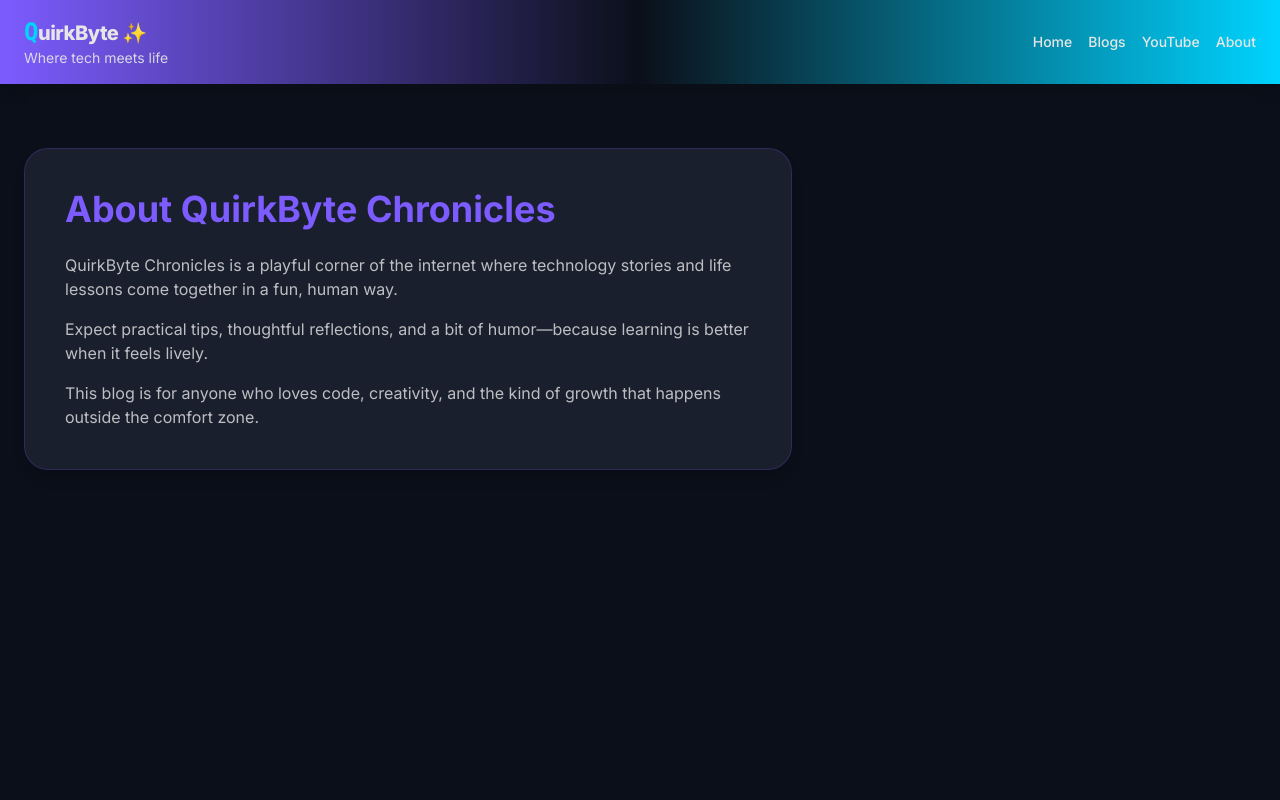
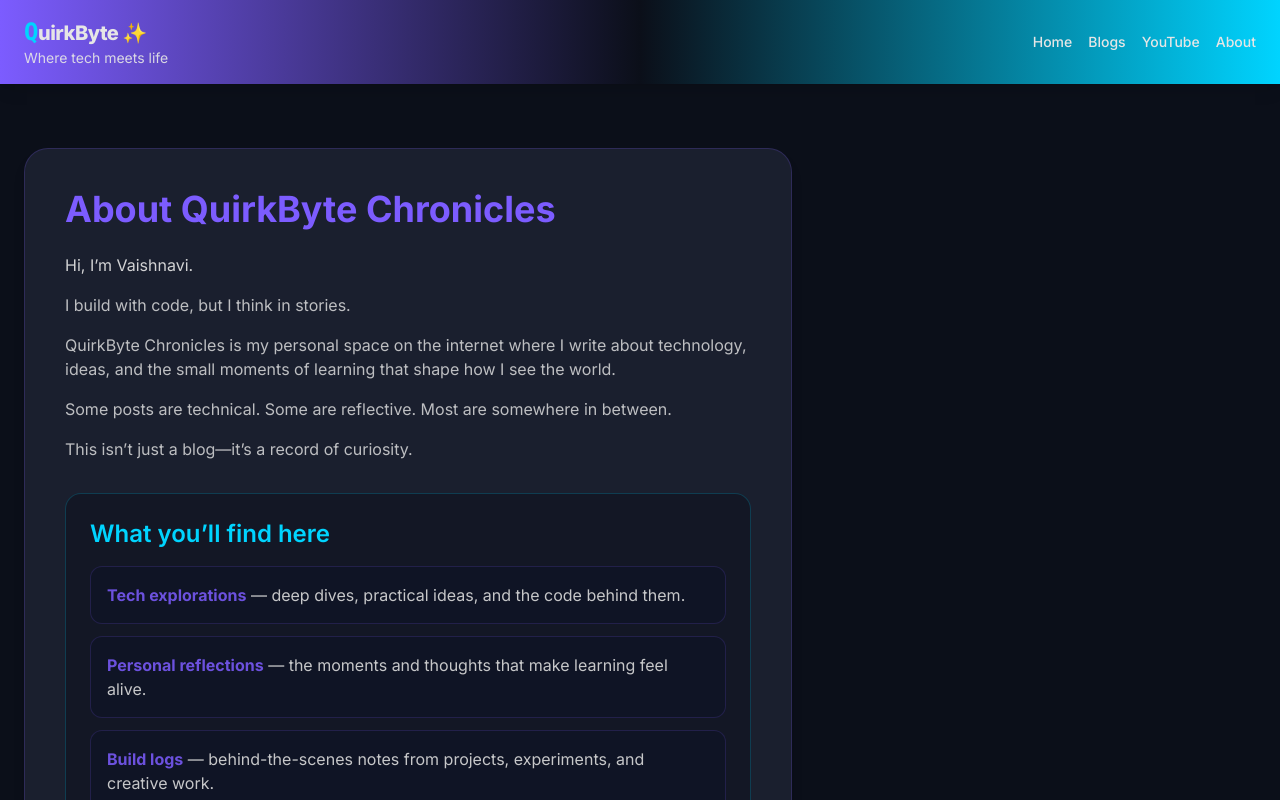
Before and after one commit to VaishnaviSharma1828/quirkbyte-chronicles, a Next.js app: page /quirkbyte-chronicles/about in a window 1280 px wide. Shown: the top 800 px of the page. Built offline with nearby package versions, Linux system fonts and the light colour scheme.

Commit message:
Update About page with personal intro and what you’ll find section

```diff
--- a/app/about/page.tsx
+++ b/app/about/page.tsx
@@ -3,15 +3,39 @@ export default function About() {
     <section className="container mx-auto px-6 py-16">
       <div className="max-w-3xl rounded-3xl bg-[#1a1f2e] p-10 shadow-lg border border-[#7c5cff]/20">
         <h1 className="text-4xl font-bold text-[#7c5cff] mb-6 font-[var(--font-sora)]">About QuirkByte Chronicles</h1>
-        <p className="text-[#e6e6e6] opacity-80 mb-4">
-          QuirkByte Chronicles is a playful corner of the internet where technology stories and life lessons come together in a fun, human way.
+        <p className="text-[#e6e6e6] opacity-90 mb-4">
+          Hi, I’m Vaishnavi.
         </p>
         <p className="text-[#e6e6e6] opacity-80 mb-4">
-          Expect practical tips, thoughtful reflections, and a bit of humor—because learning is better when it feels lively.
+          I build with code, but I think in stories.
         </p>
-        <p className="text-[#e6e6e6] opacity-80">
-          This blog is for anyone who loves code, creativity, and the kind of growth that happens outside the comfort zone.
+        <p className="text-[#e6e6e6] opacity-80 mb-4">
+          QuirkByte Chronicles is my personal space on the internet where I write about technology, ideas, and the small moments of learning that shape how I see the world.
         </p>
+        <p className="text-[#e6e6e6] opacity-80 mb-4">
+          Some posts are technical. Some are reflective. Most are somewhere in between.
+        </p>
+        <p className="text-[#e6e6e6] opacity-80 mb-8">
+          This isn’t just a blog—it’s a record of curiosity.
+        </p>
+
+        <div className="rounded-2xl bg-[#131725] p-6 border border-[#00d4ff]/20">
+          <h2 className="text-2xl font-semibold text-[#00d4ff] mb-4">What you’ll find here</h2>
+          <ul className="space-y-3 text-[#e6e6e6] opacity-85">
+            <li className="rounded-xl border border-[#7c5cff]/20 bg-[#0f1425] p-4">
+              <strong className="text-[#7c5cff]">Tech explorations</strong> — deep dives, practical ideas, and the code behind them.
+            </li>
+            <li className="rounded-xl border border-[#7c5cff]/20 bg-[#0f1425] p-4">
+              <strong className="text-[#7c5cff]">Personal reflections</strong> — the moments and thoughts that make learning feel alive.
+            </li>
+            <li className="rounded-xl border border-[#7c5cff]/20 bg-[#0f1425] p-4">
+              <strong className="text-[#7c5cff]">Build logs</strong> — behind-the-scenes notes from projects, experiments, and creative work.
+            </li>
+            <li className="rounded-xl border border-[#7c5cff]/20 bg-[#0f1425] p-4">
+              <strong className="text-[#7c5cff]">Random experiments</strong> — the unexpected ideas I try just to see what happens.
+            </li>
+          </ul>
+        </div>
       </div>
     </section>
   )
```
